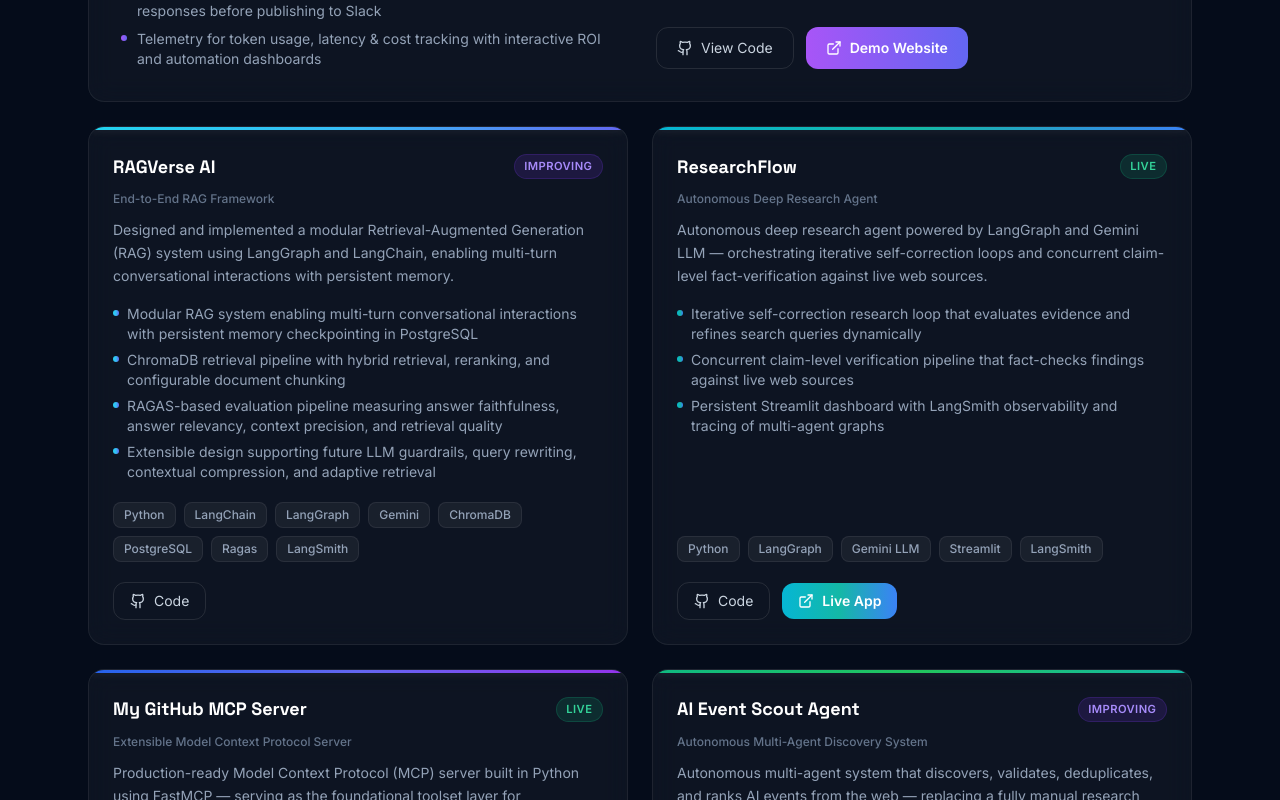
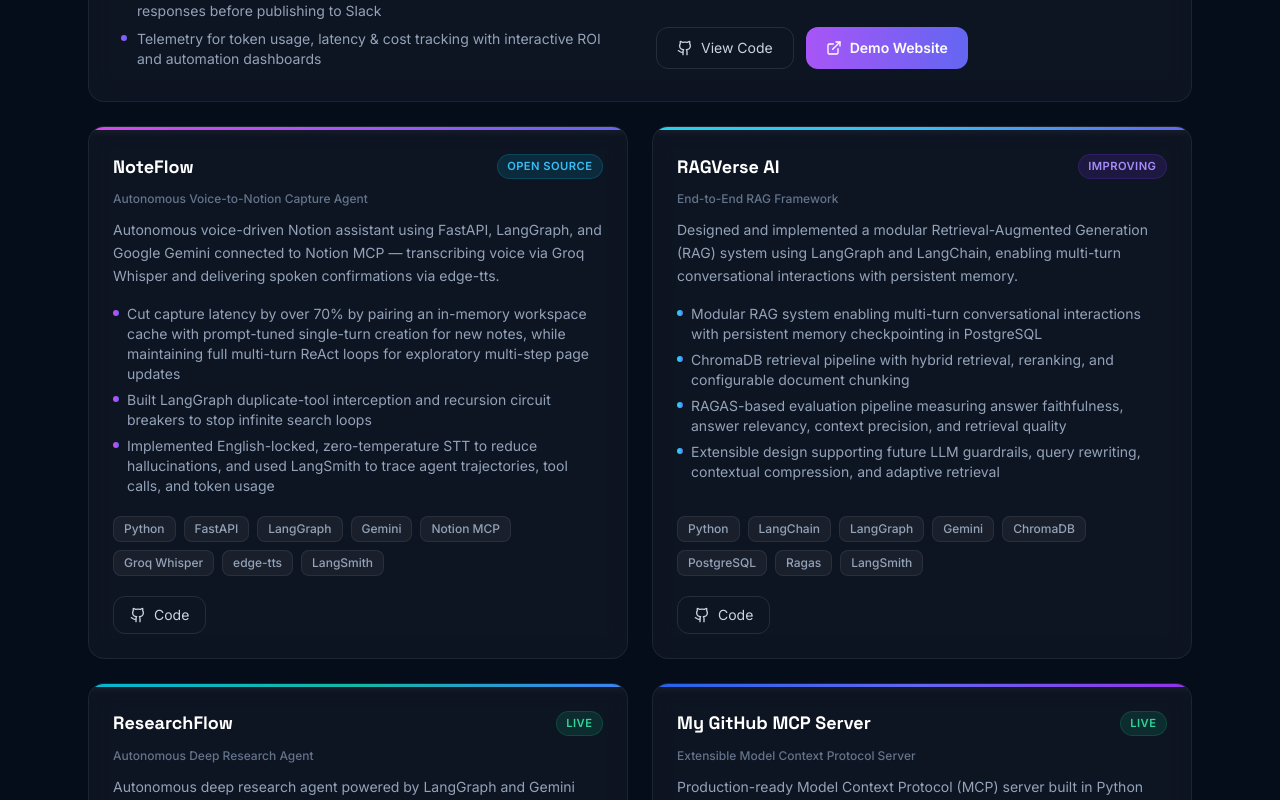
Before and after one commit to Jethva-Parthiv/Portfolio_Website, a Next.js app: page / in a window 1280 px wide. Shown: the part 4160-4960 px from the top of the page. Built offline with nearby package versions, Linux system fonts and the light colour scheme.

Commit message:
Feat:Add NoteFlow project to Projects and GitHub sections

```diff
--- a/components/GitHubSection.tsx
+++ b/components/GitHubSection.tsx
@@ -9,6 +9,13 @@ const repos = [
     stars: 0, forks: 0,
     lang: 'Python', langColor: '#3572A5',
     url: 'https://github.com/Jethva-Parthiv/opspilot',
+  },
+  {
+    name: 'NoteFlow',
+    desc: 'Autonomous voice-to-Notion capture agent — FastAPI + LangGraph + Gemini + Notion MCP + Groq Whisper + edge-tts.',
+    stars: 0, forks: 0,
+    lang: 'Python', langColor: '#3572A5',
+    url: 'https://github.com/Jethva-Parthiv/NoteFlow',
   },
   {
     name: 'RAGVerse_AI',
--- a/components/Projects.tsx
+++ b/components/Projects.tsx
@@ -34,6 +34,20 @@ const projects: Project[] = [
     live: 'https://jethva-parthiv.github.io/OpsPilot/',
     liveLabel: 'Demo Website',
     featured: true,
+  },
+  {
+    title: 'NoteFlow',
+    subtitle: 'Autonomous Voice-to-Notion Capture Agent',
+    desc: 'Autonomous voice-driven Notion assistant using FastAPI, LangGraph, and Google Gemini connected to Notion MCP — transcribing voice via Groq Whisper and delivering spoken confirmations via edge-tts.',
+    bullets: [
+      'Cut capture latency by over 70% by pairing an in-memory workspace cache with prompt-tuned single-turn creation for new notes, while maintaining full multi-turn ReAct loops for exploratory multi-step page updates',
+      'Built LangGraph duplicate-tool interception and recursion circuit breakers to stop infinite search loops',
+      'Implemented English-locked, zero-temperature STT to reduce hallucinations, and used LangSmith to trace agent trajectories, tool calls, and token usage',
+    ],
+    tech: ['Python', 'FastAPI', 'LangGraph', 'Gemini', 'Notion MCP', 'Groq Whisper', 'edge-tts', 'LangSmith'],
+    status: 'Open Source',
+    gradient: 'from-fuchsia-500 via-purple-500 to-indigo-500',
+    github: 'https://github.com/Jethva-Parthiv/NoteFlow',
   },
   {
     title: 'RAGVerse AI',
```
